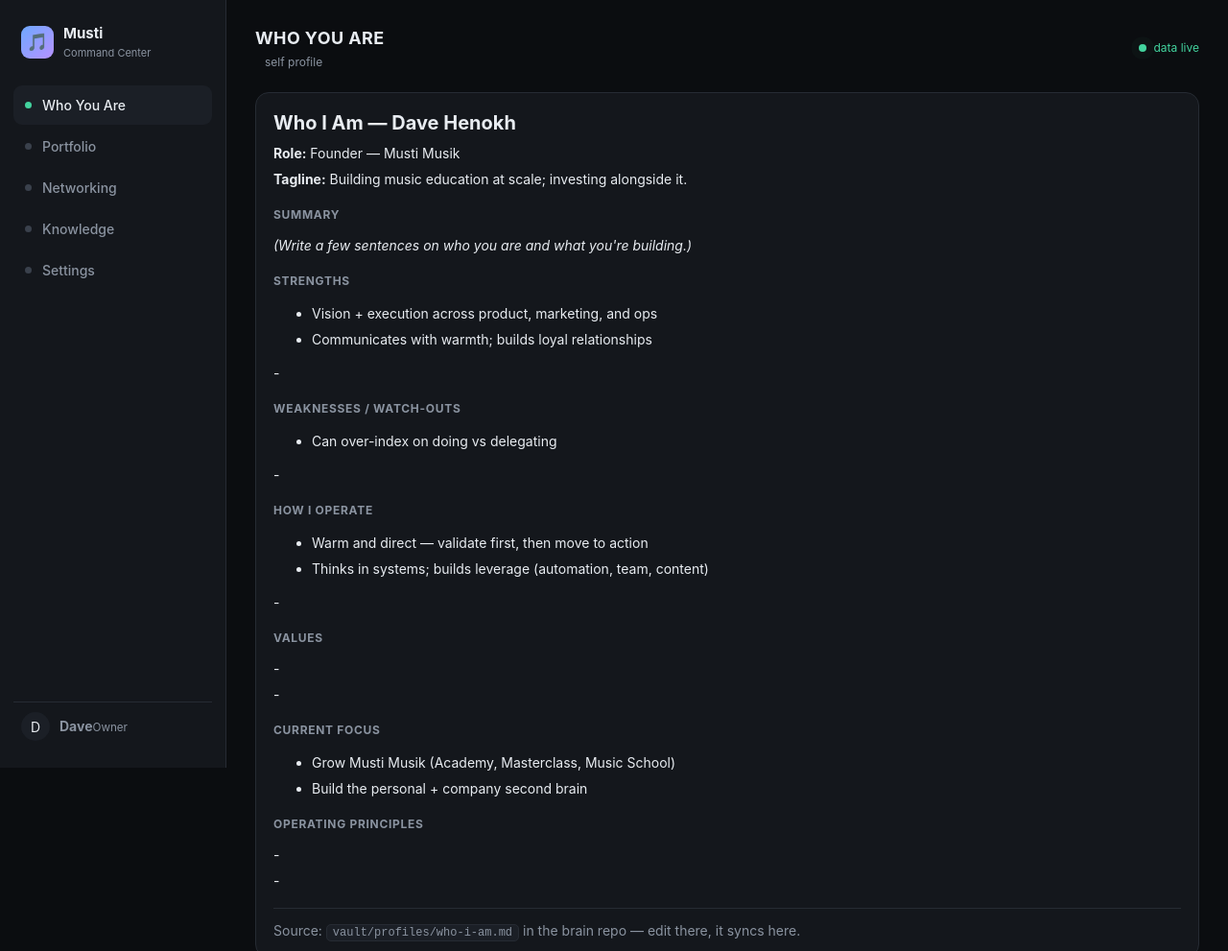
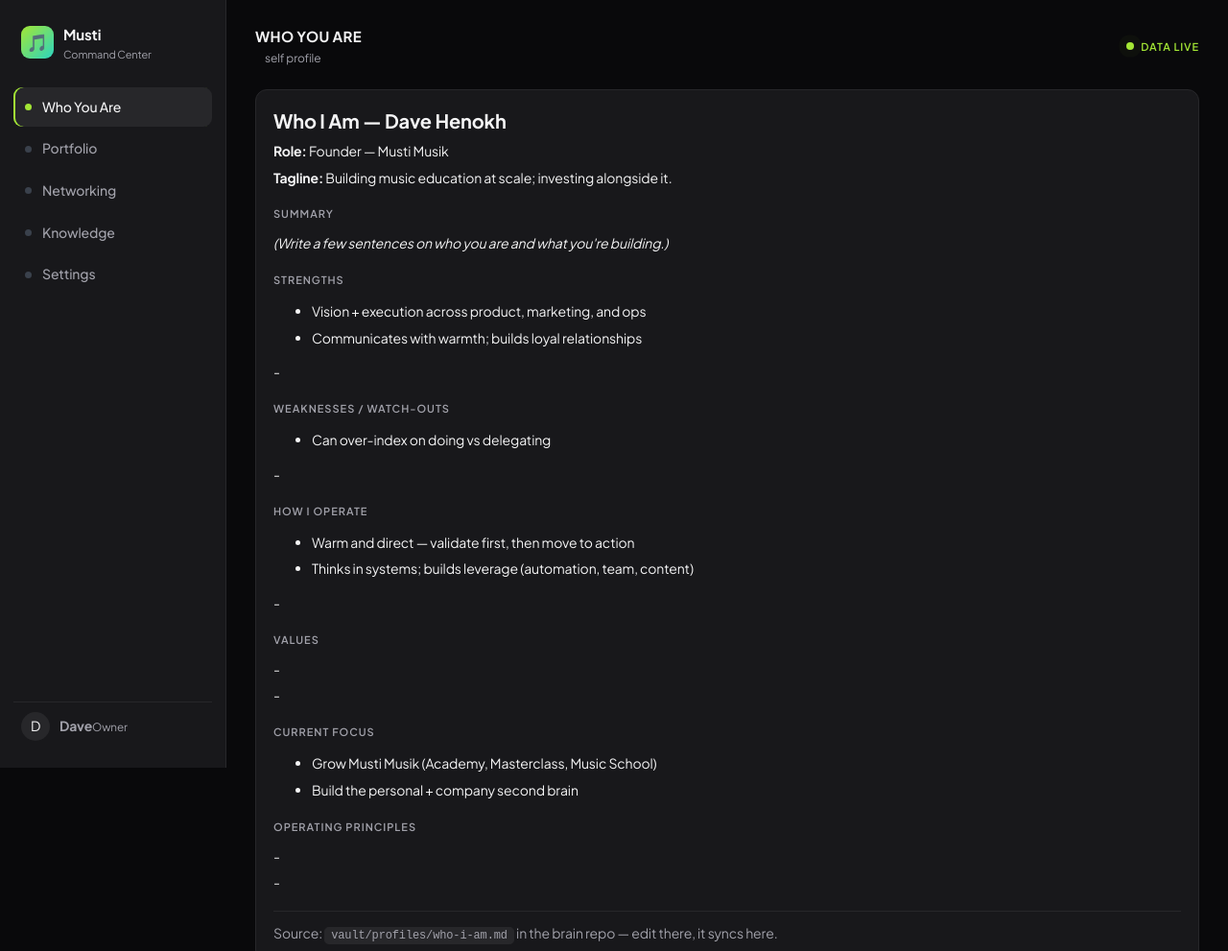
Before and after one commit to davehenokhliong/musti-command-center, a plain HTML site: page dashboards/index.html in a window 1280 px wide. Shown: the top 991 px of the page at 96% size. Drawn offline with nearby package versions, Linux system fonts and the light colour scheme.

Commit message:
Retheme dashboard to match company design (zinc + lime + Plus Jakarta Sans)

```diff
--- a/dashboards/index.html
+++ b/dashboards/index.html
@@ -5,25 +5,29 @@
 <meta name="viewport" content="width=device-width, initial-scale=1" />
 <title>Musti Command Center</title>
 <script src="https://cdn.jsdelivr.net/npm/chart.js@4"></script>
+<link rel="preconnect" href="https://fonts.googleapis.com">
+<link href="https://fonts.googleapis.com/css2?family=Plus+Jakarta+Sans:wght@400;500;600;700;800&display=swap" rel="stylesheet">
 <style>
   :root{
-    --bg:#0b0d10; --panel:#14171c; --panel2:#1b1f26; --line:#262b33;
-    --txt:#e8ecf1; --muted:#8a93a0; --accent:#6ea8fe; --green:#43d39e;
-    --orange:#ffb454; --purple:#b692ff; --red:#ff6b6b; --pink:#ff86c8;
+    --bg:#09090b; --panel:#18181b; --panel2:#27272a; --line:#27272a;
+    --txt:#f4f4f5; --muted:#a1a1aa; --faint:#52525b;
+    --accent:#60a5fa; --green:#34d399; --orange:#fbbf24; --purple:#a78bfa;
+    --red:#f87171; --pink:#f0abfc; --lime:#a3e635; --teal:#2dd4bf;
   }
   *{box-sizing:border-box}
-  body{margin:0;background:var(--bg);color:var(--txt);font:14px/1.5 -apple-system,BlinkMacSystemFont,"Segoe UI",Roboto,sans-serif}
+  body{margin:0;background:var(--bg);color:var(--txt);font:14px/1.55 "Plus Jakarta Sans",-apple-system,BlinkMacSystemFont,"Segoe UI",sans-serif;-webkit-font-smoothing:antialiased;letter-spacing:-0.01em}
   .app{display:flex;min-height:100vh}
   /* Sidebar */
   .sidebar{width:236px;background:var(--panel);border-right:1px solid var(--line);padding:18px 14px;display:flex;flex-direction:column;gap:6px;position:sticky;top:0;height:100vh}
   .brand{display:flex;align-items:center;gap:10px;padding:6px 8px 16px}
-  .brand .logo{width:34px;height:34px;border-radius:9px;background:linear-gradient(135deg,var(--accent),var(--purple));display:grid;place-items:center;font-size:18px}
+  .brand .logo{width:34px;height:34px;border-radius:9px;background:linear-gradient(135deg,var(--lime),var(--teal));display:grid;place-items:center;font-size:18px}
   .brand b{font-size:15px}.brand small{display:block;color:var(--muted);font-size:11px}
   .nav{display:flex;flex-direction:column;gap:2px;margin-top:4px}
   .nav button{all:unset;cursor:pointer;display:flex;align-items:center;gap:11px;padding:10px 12px;border-radius:9px;color:var(--muted);font-weight:500}
   .nav button:hover{background:var(--panel2);color:var(--txt)}
   .nav button.active{background:var(--panel2);color:var(--txt)}
-  .nav button.active .dot{background:var(--green)}
+  .nav button.active{box-shadow:inset 2px 0 0 var(--lime)}
+  .nav button.active .dot{background:var(--lime)}
   .nav .dot{width:7px;height:7px;border-radius:50%;background:#3a414c}
   .spacer{flex:1}
   .user{display:flex;align-items:center;gap:10px;padding:10px 8px;border-top:1px solid var(--line);color:var(--muted)}
@@ -33,9 +37,9 @@
   .head{display:flex;align-items:center;justify-content:space-between;margin-bottom:22px}
   .head h1{font-size:18px;margin:0;letter-spacing:.4px}
   .head .sub{color:var(--muted);font-size:12px;margin-left:10px}
-  .live{display:inline-flex;align-items:center;gap:7px;color:var(--green);font-size:12px}
-  .live .pulse{width:8px;height:8px;border-radius:50%;background:var(--green);box-shadow:0 0 0 0 rgba(67,211,158,.5);animation:p 2s infinite}
-  @keyframes p{0%{box-shadow:0 0 0 0 rgba(67,211,158,.5)}70%{box-shadow:0 0 0 8px rgba(67,211,158,0)}100%{box-shadow:0 0 0 0 rgba(67,211,158,0)}}
+  .live{display:inline-flex;align-items:center;gap:7px;color:var(--lime);font-size:11px;text-transform:uppercase;letter-spacing:.08em;font-weight:600}
+  .live .pulse{width:8px;height:8px;border-radius:50%;background:var(--lime);box-shadow:0 0 0 0 rgba(163,230,53,.5);animation:p 2s infinite}
+  @keyframes p{0%{box-shadow:0 0 0 0 rgba(163,230,53,.5)}70%{box-shadow:0 0 0 8px rgba(163,230,53,0)}100%{box-shadow:0 0 0 0 rgba(163,230,53,0)}}
   .grid{display:grid;gap:14px}
   .kpis{grid-template-columns:repeat(auto-fit,minmax(170px,1fr))}
   .card{background:var(--panel);border:1px solid var(--line);border-radius:14px;padding:16px 18px}
@@ -44,7 +48,10 @@
   .kpi .hint{color:var(--muted);font-size:11px;margin-top:4px}
   .cols{grid-template-columns:1fr 1fr}
   @media(max-width:900px){.cols{grid-template-columns:1fr}.sidebar{width:64px}.brand b,.brand small,.nav button span,.user .meta{display:none}}
-  h3.sec{font-size:12px;text-transform:uppercase;letter-spacing:.7px;color:var(--muted);margin:0 0 12px}
+  h3.sec{font-size:11px;text-transform:uppercase;letter-spacing:.09em;color:var(--muted);font-weight:600;margin:0 0 12px}
+  .kpi .label{color:var(--faint)!important}
+  .head h1{font-weight:700;font-size:15px;letter-spacing:.02em}
+  .card{border-radius:12px}
   table{width:100%;border-collapse:collapse;font-size:13px}
   th,td{text-align:left;padding:9px 8px;border-bottom:1px solid var(--line)}
   th{color:var(--muted);font-weight:600;font-size:11px;text-transform:uppercase;letter-spacing:.4px}
```
